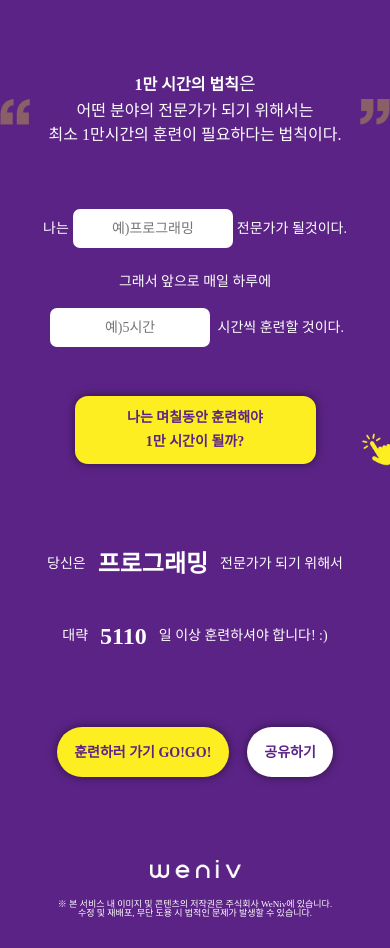
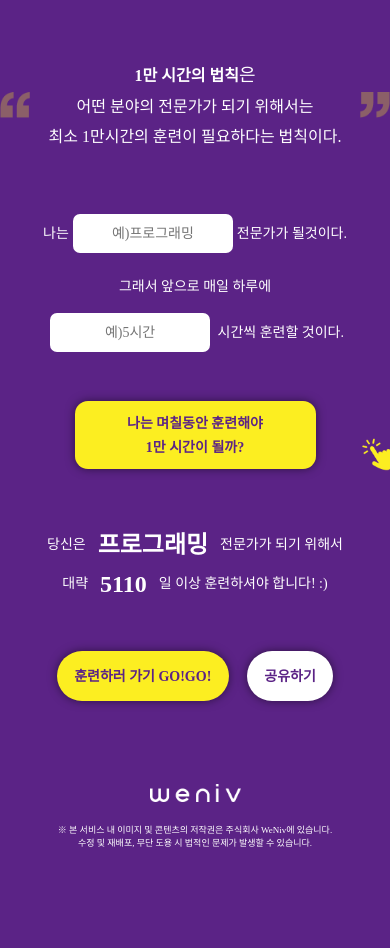
Before and after one commit to tnghgks/10-000_hours, a plain HTML site: page index.html in a window 390 px wide. Shown: the part 281-1229 px from the top of the page. After the commit the page ends 1161 px from the top, so only its background shows below. Drawn offline with Linux system fonts and the light colour scheme; a web font is replaced by a local one.

Commit message:
css modify

```diff
--- a/css/10000hours.css
+++ b/css/10000hours.css
@@ -39,9 +39,9 @@ body {
   display: flex;
   flex-direction: column;
   color: #fff;
-  height: 100vh;
+
   align-items: center;
-  padding: 140px;
+  padding-top: 140px;
   text-align: center;
 }
 
@@ -81,6 +81,7 @@ main {
   background-position: 50% 0%;
   margin-bottom: 102px;
   font-size: 18px;
+  line-height: 33px;
   color: white;
   font-family: GmarketSansMedium;
   font-weight: 400;
@@ -98,6 +99,10 @@ main {
   font-style: normal;
   font-weight: 400;
   font-size: 24px;
+  vertical-align: middle;
+  display: flex;
+  justify-content: center;
+  align-items: center;
 }
 .cont-inp .txt-wannabe {
   margin-bottom: 27px;
@@ -186,6 +191,13 @@ footer {
 footer > h2 {
   margin-bottom: 20px;
 }
+
+footer > .txt-footer {
+  font-size: 12px;
+  line-height: 17px;
+  font-family: "Noto Sans KR";
+}
+
 .cont-modal {
   position: absolute;
   display: none;
@@ -228,7 +240,6 @@ footer > h2 {
     color: #fff;
     height: auto;
     align-items: center;
-    padding: 0px;
     padding-top: 41px;
   }
 
@@ -245,10 +256,10 @@ footer > h2 {
   main > .saying {
     font-size: 22px;
     margin-top: 31px;
-    margin-bottom: 78px;
+    margin-bottom: 62px;
   }
   main {
-    margin-bottom: 0px;
+    margin-bottom: 83px;
   }
 
   .btn-exc {
@@ -280,8 +291,7 @@ footer > h2 {
     background-repeat: no-repeat;
     background-position: 50% 0%;
     background-size: contain;
-    line-height: 24px;
-    margin-top: 6px;
+    line-height: 30px;
   }
   .discription strong {
     font-family: GmarketSansBold;
@@ -311,6 +321,7 @@ footer > h2 {
     display: block;
   }
   .cont-inp .btn-exc {
+    padding: 19px 36.5px 17px 36.5px;
     margin-bottom: 64px;
   }
   .cont-inp .txt-time {
@@ -318,25 +329,25 @@ footer > h2 {
   }
 
   .cont-result .txt-wannabe,
-  .txt-time {
+  .cont-result .txt-time {
     display: flex;
     justify-content: center;
     align-items: center;
     font-size: 14px;
+    height: 24px;
   }
 
   .txt-wannabe strong,
   .txt-time strong {
     font-size: 24px;
   }
+  .cont-result .txt-wannabe {
+    margin-bottom: 15px;
+  }
   .cont-result .txt-time {
     margin-bottom: 55px;
   }
 
-  .cont-result > .btn-wrapper {
-    height: auto;
-    margin-bottom: 83px;
-  }
   .cont-result .btn-exc {
     width: auto;
     height: auto;
@@ -351,6 +362,11 @@ footer > h2 {
   footer img {
     width: 91px;
     height: 18px;
+  }
+  footer > .txt-footer {
+    font-size: 9px;
+    line-height: 13px;
+    font-family: "Noto Sans KR";
   }
   /* 모바일 모달창 */
   .cont-modal {
```
